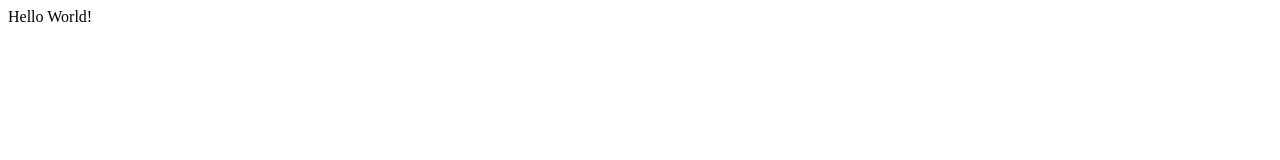
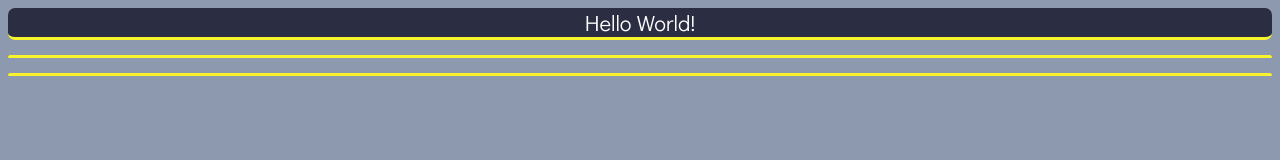
Before and after one commit to janolehoffmann/whereami, a plain HTML site: page index.html in a window 1280 px wide. Drawn offline with nearby package versions, Linux system fonts and the light colour scheme.

Commit message:
start working on css

```diff
--- a/index.html
+++ b/index.html
@@ -3,6 +3,8 @@
   <head>
     <meta content="text/html;charset=utf-8" http-equiv="Content-Type">
     <meta content="utf-8" http-equiv="encoding">
+    <link href='https://fonts.googleapis.com/css?family=Didact Gothic' rel='stylesheet'>
+    <link rel="stylesheet" href="style.css">
     <script src="https://code.jquery.com/jquery-3.6.0.min.js"></script>
   </head>
   <body>
--- a/logic.js
+++ b/logic.js
@@ -45,9 +45,9 @@ function getName(position) {
             //get substring from start index to next period
             var fact = extract.substring(startIndex, extract.indexOf('. ', startIndex) + 1);
 
-            y.innerHTML = "<br> <b>Did you know? </b>" + fact;
+            y.innerHTML = "<b>Did you know? </b>" + fact;
         });
 
-        z.innerHTML = '<br><a href="https://www.google.de/maps/place/' + placeName + '" target="_blank">Find your way home!</a>';
+        z.innerHTML = '<a href="https://www.google.de/maps/place/' + placeName + '" target="_blank">Find your way home!</a>';
     });
 }
--- /dev/null
+++ b/style.css
@@ -0,0 +1,16 @@
+body {
+    background-color:#8D99AE;
+    color:#FFFFFF;
+    text-align:center;
+    font-family: 'Didact Gothic';
+    font-size: 22px;
+  }
+div {
+    background-color: #2B2D42;
+    margin-bottom:15px;
+    border-bottom: solid #F8F32B;
+    border-radius: 7px;
+  }
+a {
+    color: #FFFFFF;
+}
```
